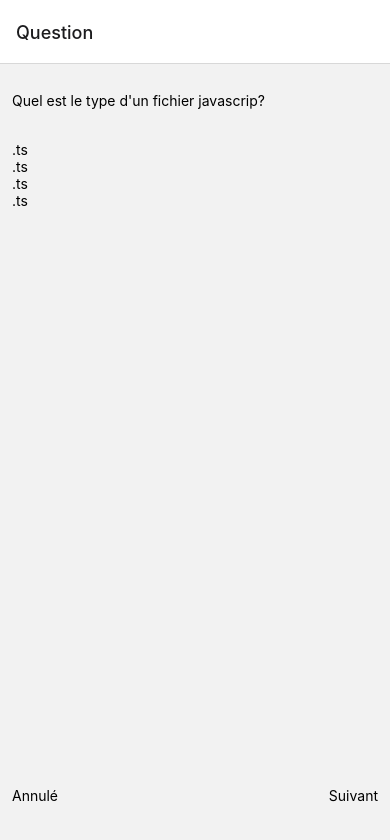
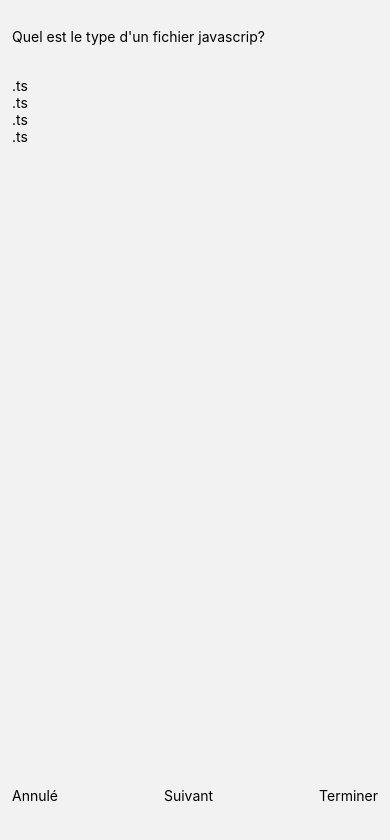
Before and after one commit to JoeMakuta/mobile_quiz_app, a React Native app: screen /Quiz in a window 390 px wide. Shown: the top 840 px of the page. Built offline with nearby package versions, Linux system fonts and the light colour scheme.

Commit message:
App: headerShown

```diff
--- a/src/App.js
+++ b/src/App.js
@@ -13,8 +13,8 @@ export default function App() {
     <NavigationContainer>
       <Stack.Navigator initialRouteName="Question">
         <Stack.Screen component={Home} name="Home" />
-        <Stack.Screen component={Question} name="Question" />
-        <Stack.Screen component={Result} name="Result" />
+        <Stack.Screen component={Question} name="Question" options={{headerShown:false}} />
+        <Stack.Screen component={Result} options={{headerShown:false}} name="Result" />
       </Stack.Navigator>
     </NavigationContainer>
   );
--- a/src/screens/Question.jsx
+++ b/src/screens/Question.jsx
@@ -24,6 +24,7 @@ const Question = () => {
             <View style={styles.botton}>
                 <TouchableOpacity><Text>Annulé</Text></TouchableOpacity>
                 <TouchableOpacity><Text>Suivant</Text></TouchableOpacity>
+                <TouchableOpacity><Text>Terminer</Text></TouchableOpacity>
             </View>
         </View>
     )
```
